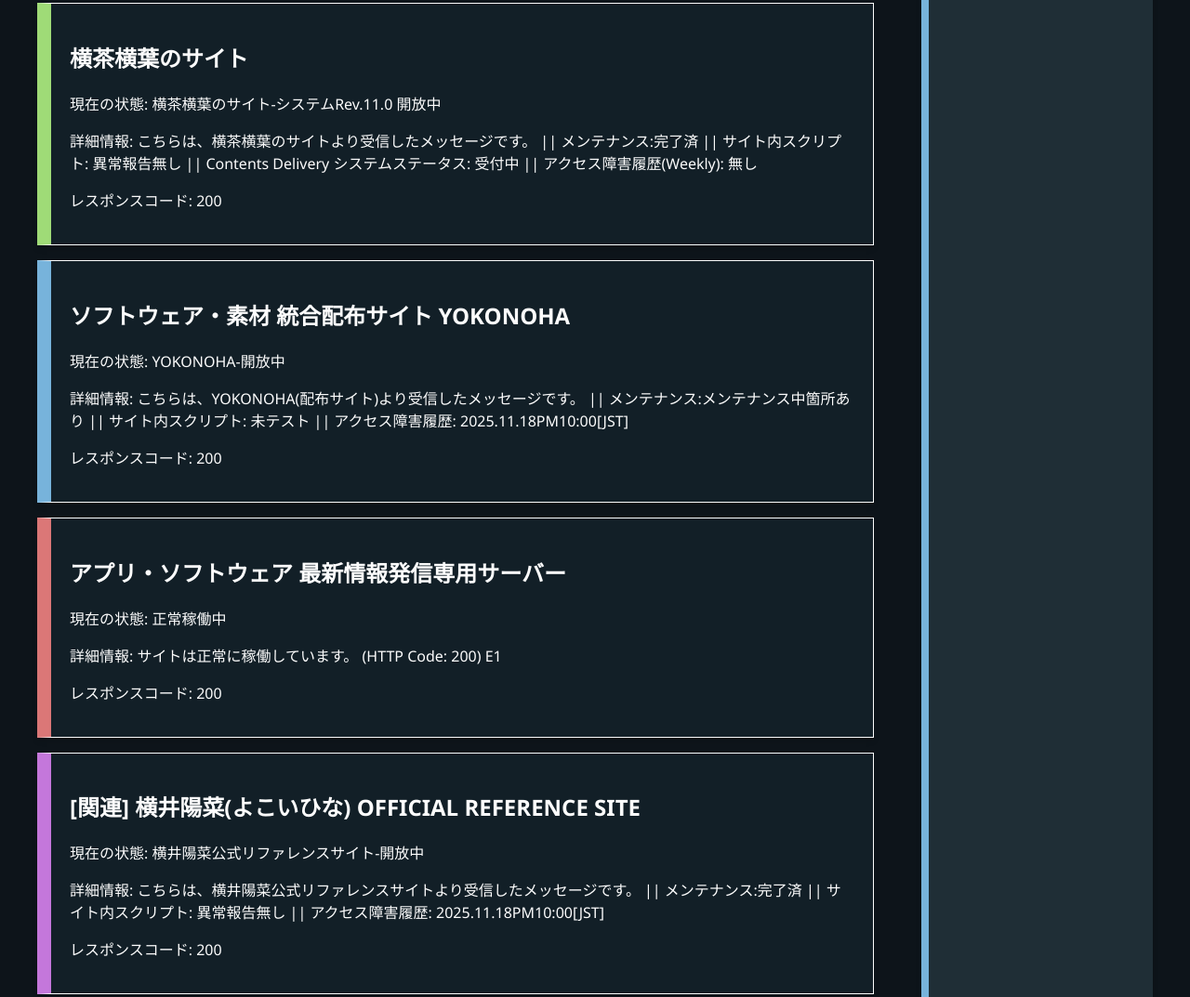
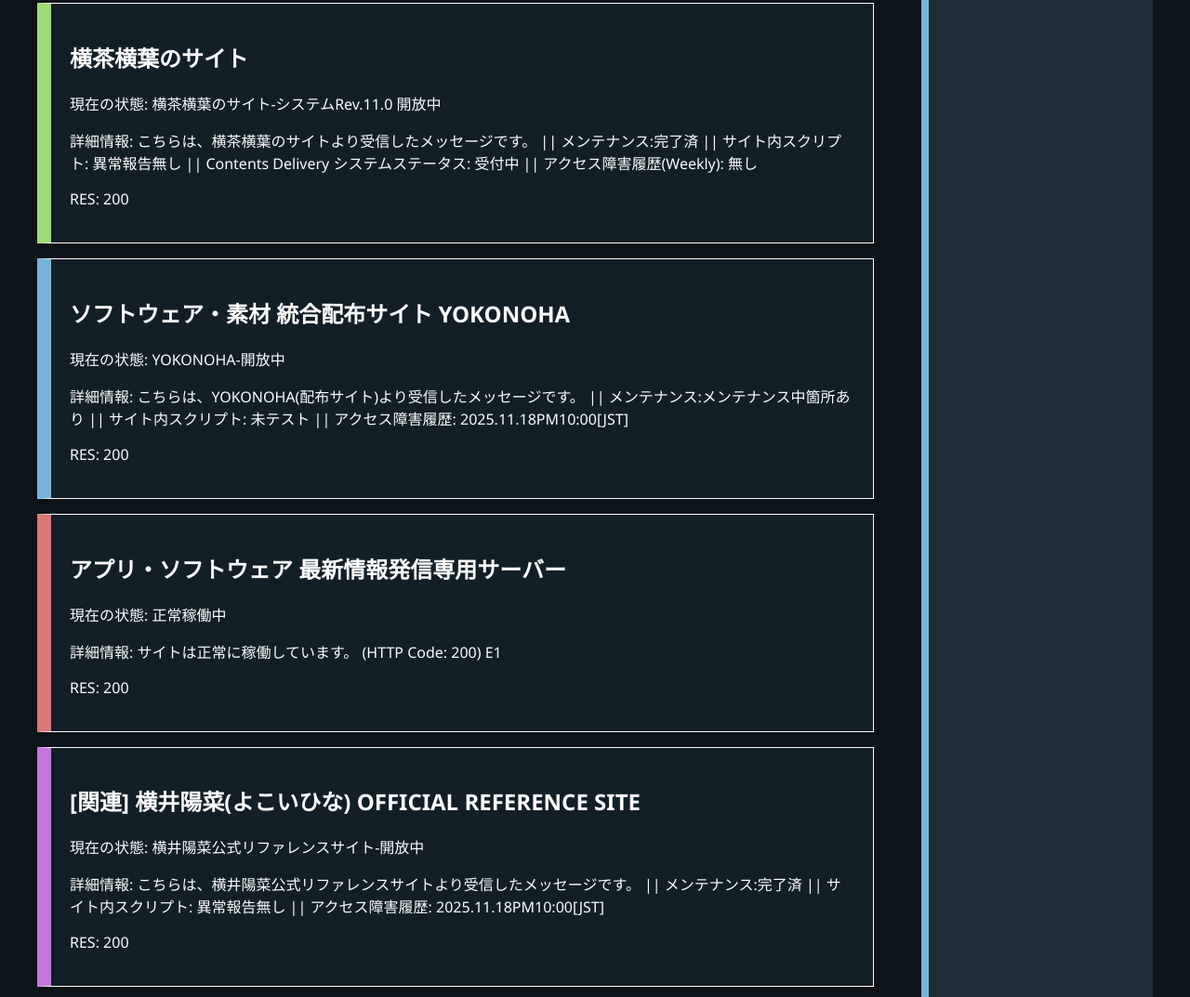
Before and after one commit to yokonoha/status, a plain HTML site: page index.html in a window 1280 px wide. Shown: the part 722-1795 px from the top of the page at 93% size. Drawn offline with Linux system fonts and the light colour scheme.

Commit message:
Update HTML structure and improve status display

```diff
--- a/index.html
+++ b/index.html
@@ -12,7 +12,7 @@
       if (!real) return real;
       if (real.__statusProxy) return real.__statusProxy;
 
-      // Create five slot divs (classes A..E) and attach to real container
+
       const slots = slotNames.map(name => {
         const el = document.createElement('div');
         el.className = name + ' status-slot';
@@ -26,7 +26,7 @@
       const proxy = {
         set innerHTML(val){
           if (val === ''){
-            // clear slots and reset index
+
             slots.forEach(s => s.innerHTML = '');
             appendIndex = 0;
             real.innerHTML = '';
@@ -42,7 +42,7 @@
           appendIndex++;
           return node;
         },
-        // basic passthroughs in case other code expects DOM methods
+
         addEventListener: (...args) => real.addEventListener(...args),
         removeEventListener: (...args) => real.removeEventListener(...args)
       };
@@ -55,8 +55,8 @@
   </script>
   <meta charset="UTF-8">
   <meta name="viewport" content="width=device-width, initial-scale=1.0">
-  <title>システム実行状況 - 横茶横葉のサイト メンテナンスルーム</title>
-    <meta name="description" content="横茶横葉が関係しているサイトの状態を閲覧できる自動運営サービスです。アクセス障害が発生しているかどうかをご確認いただけます。">
+  <title>システムステータスモニター - 横茶横葉のサイト メンテナンスルーム</title>
+    <meta name="description" content="横茶横葉が関係しているサイトの状態を閲覧できる完全自動運営サービスです。各サービスのシステムの稼働状況をご確認いただけます。">
     <meta name="keywords" content="横茶横葉, サイト, SystemUptime, Uptime, 最新情報">
     <link rel="stylesheet" href="fsoverride.css">
 </head>
@@ -64,10 +64,10 @@
   #status-container {
     display: flex;
     flex-direction: column;
-    gap: 16px;           /* スロット間の隙間 */
+    gap: 16px;
     width: 100%;
     box-sizing: border-box;
-    align-items: stretch; /* 幅を揃える */
+    align-items: stretch;
     margin: 0;
     padding: 0;
 }
@@ -76,11 +76,10 @@
     display: block;
     width: 100%;
     box-sizing: border-box;
-    /* padding はここで上書きせず、.A〜.E の設定（fsoverride.css）に任せます */
     margin: 0;
 }
 
-/* スロット内に追加される .status-box が独自の背景や余白を持たないようにする */
+
 .status-slot > .status-box {
     margin: 0;
     padding: 0;
@@ -89,7 +88,7 @@
     box-sizing: border-box;
 }
 
-/* モバイルでは隙間を少し小さく */
+
 @media screen and (max-width: 767px) {
     #status-container { gap: 12px; }
 }
@@ -152,22 +151,22 @@
             .then(data => {
                 document.getElementById('last-checked').textContent = new Date(data.last_checked).toLocaleString('ja-JP', { timeZone: 'JST' }) + ' JST';
                 const container = document.getElementById('status-container');
-                container.innerHTML = ''; // ロードメッセージをクリア
+                container.innerHTML = '';
 
-                // sitesオブジェクト内の各サイトをループ処理
+
                 for (const siteId in data.sites) {
                     const siteData = data.sites[siteId];
 
                     const box = document.createElement('div');
                     box.className = 'status-box';
 
-                    const statusClass = siteData.status.replace(/\s/g, ''); // CSSクラス用にスペースを削除
+                    const statusClass = siteData.status.replace(/\s/g, '');
 
                     box.innerHTML = `
                         <h2>${siteId.toUpperCase()}</h2>
                         <p>現在の状態: <span class="status-main ${statusClass}">${siteData.status}</span></p>
                         <p>詳細情報: ${siteData.detail}</p>
-                        <p>レスポンスコード: ${siteData.http_code}</p>
+                        <p>RES: ${siteData.http_code}</p>
                     `;
                     container.appendChild(box);
                 }
```
